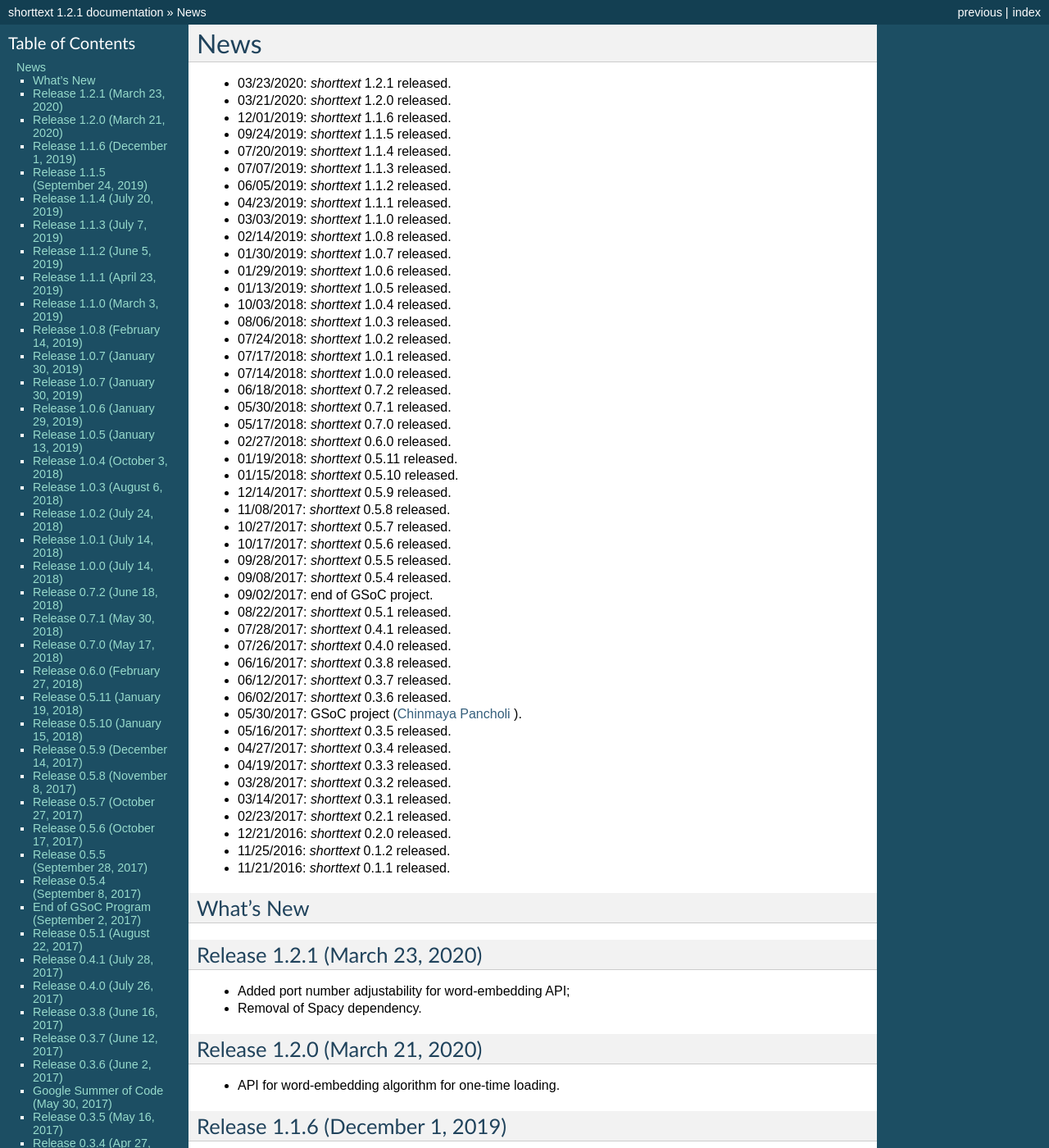
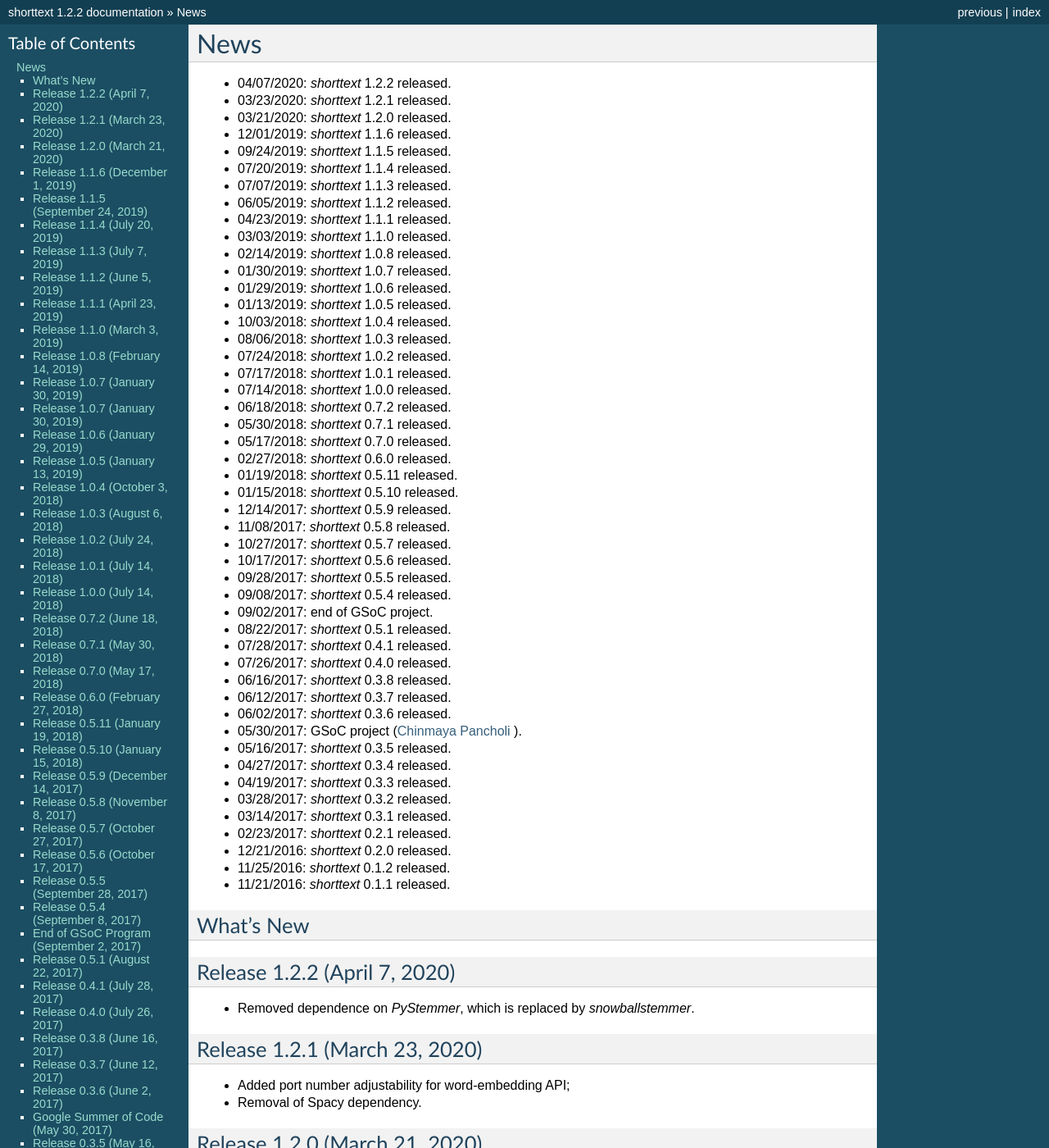
Before and after one commit to stephenhky/PyShortTextCategorization, a Sphinx documentation site: the page built from docs/news.rst, in a window 1280 px wide and 1400 px high. Shown: the whole window at 82% size. Built offline with Sphinx 7.4.7, drawn with Linux system fonts in a browser that asks for light colours; some of the changed text lies outside the part shown.

Commit message:
release 1.2.2

```diff
--- a/apidocs/source/conf.py
+++ b/apidocs/source/conf.py
@@ -60,7 +60,7 @@
 # The short X.Y version.
 version = '1.2'
 # The full version, including alpha/beta/rc tags.
-release = '1.2.0'
+release = '1.2.2'
 
 # The language for content autogenerated by Sphinx. Refer to documentation
 # for a list of supported languages.
--- a/docs/conf.py
+++ b/docs/conf.py
@@ -58,7 +58,7 @@
 # The short X.Y version.
 version = u'1.2'
 # The full version, including alpha/beta/rc tags.
-release = u'1.2.1'
+release = u'1.2.2'
 
 # The language for content autogenerated by Sphinx. Refer to documentation
 # for a list of supported languages.
--- a/docs/news.rst
+++ b/docs/news.rst
@@ -1,6 +1,7 @@
 News
 ====
 
+* 04/07/2020: `shorttext` 1.2.2 released.
 * 03/23/2020: `shorttext` 1.2.1 released.
 * 03/21/2020: `shorttext` 1.2.0 released.
 * 12/01/2019: `shorttext` 1.1.6 released.
@@ -52,6 +53,11 @@
 
 What's New
 ----------
+
+Release 1.2.2 (April 7, 2020)
+-----------------------------
+
+* Removed dependence on `PyStemmer`, which is replaced by `snowballstemmer`.
 
 Release 1.2.1 (March 23, 2020)
 --------------------------------
--- a/setup.py
+++ b/setup.py
@@ -32,7 +32,7 @@
 
 
 setup(name='shorttext',
-      version='1.2.2a01',
+      version='1.2.2',
       description="Short Text Mining",
       long_description=package_description(),
       long_description_content_type='text/markdown',
```
Also changed, not shown: README.md (+1 -0 lines).
